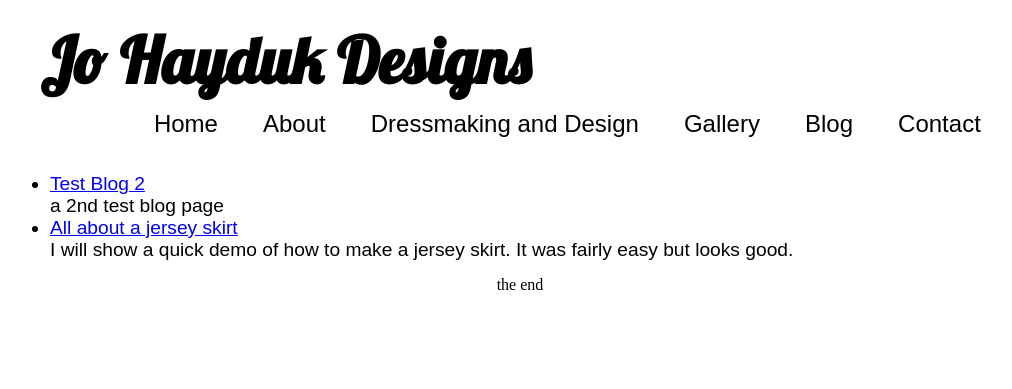
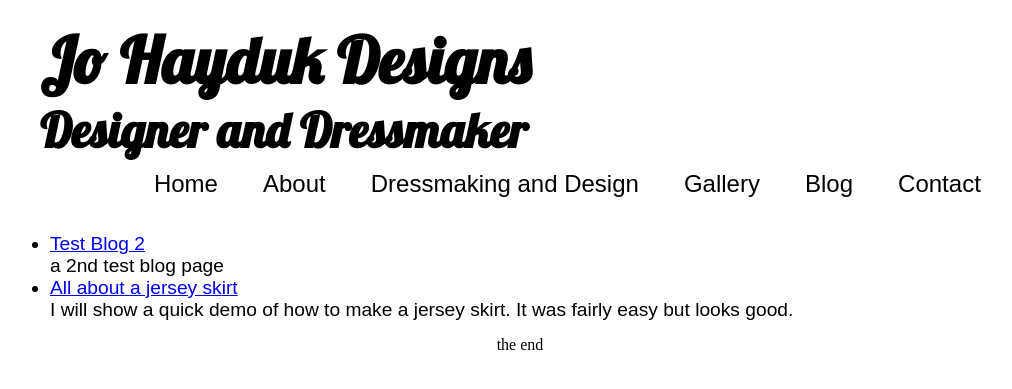
Before and after one commit to py1sl/jhdesigns_website, a Jekyll site: the page built from _pages/blog/index.html, in a window 1280 px wide. Shown: the top 389 px of the page, without its empty margins (120-1132 px from the left). Built offline with Jekyll 4.4.1, drawn with Linux system fonts in a browser that asks for light colours.

Commit message:
add second line of txt to header

```diff
--- a/_layouts/default.html
+++ b/_layouts/default.html
@@ -3,6 +3,7 @@
 
 <header id="pageheader">
    <h1>Jo Hayduk Designs</h1>
+   <h2>Designer and Dressmaker</h2>
 </header>
 
 {% include nav.html %}
```
